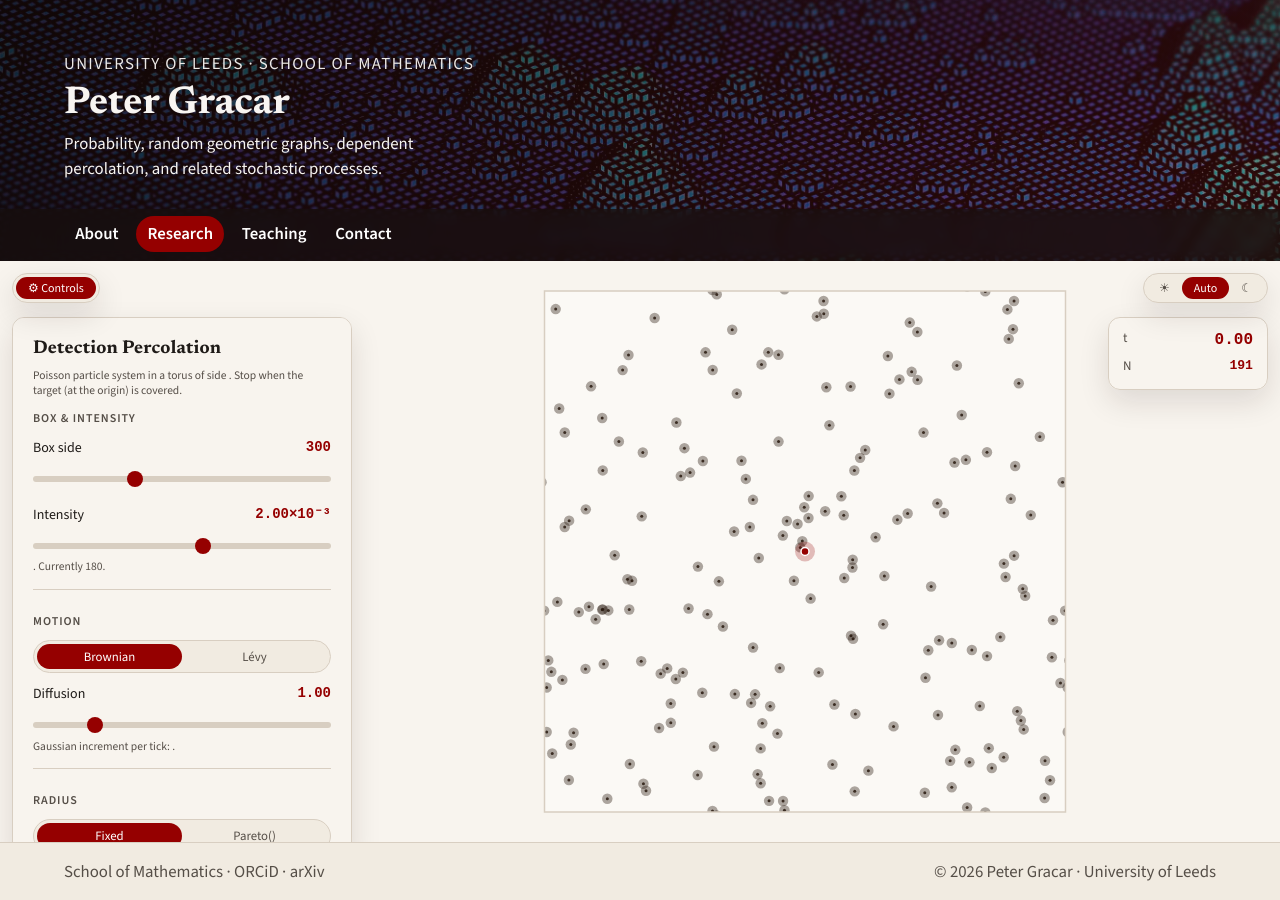
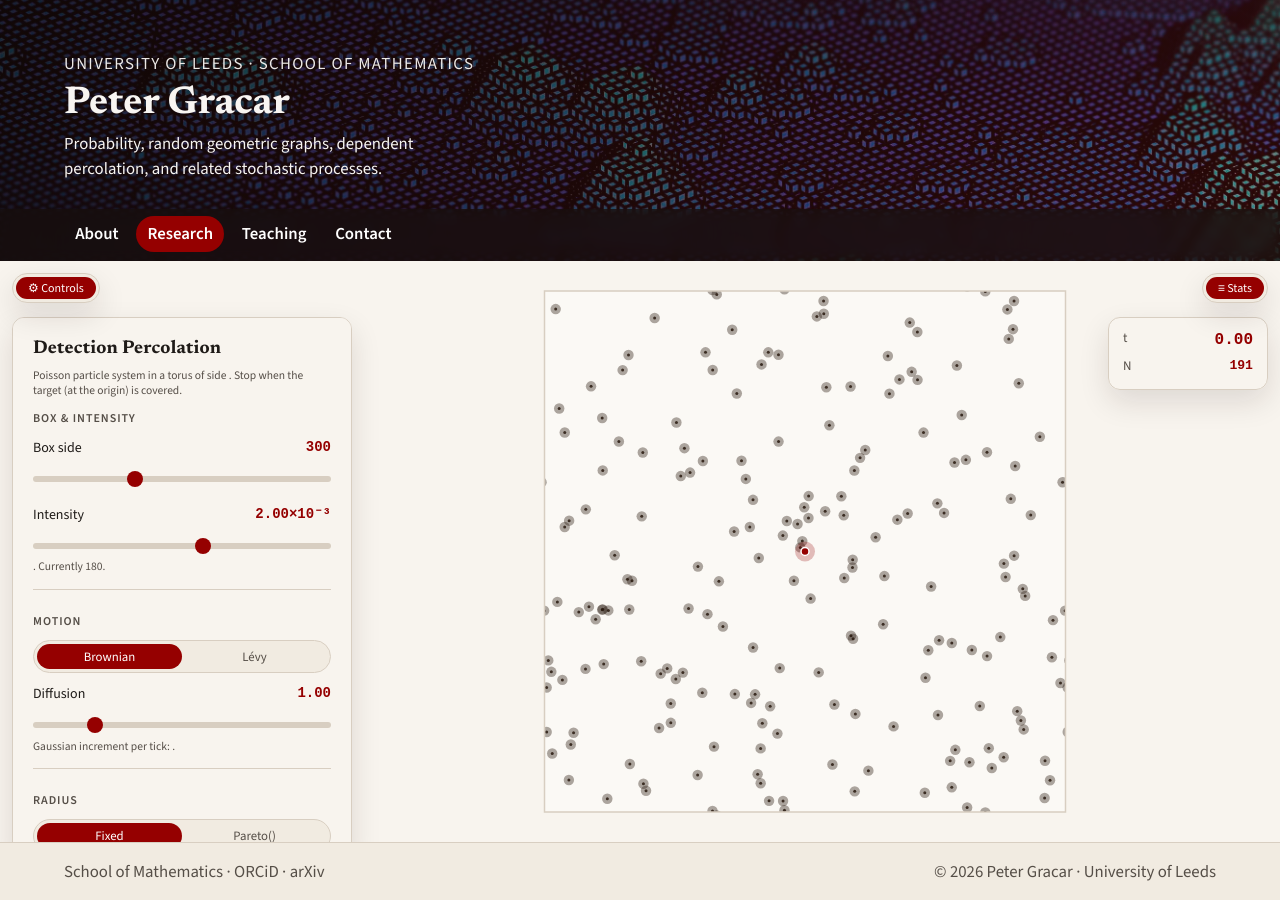
Before and after one commit to PeterGracar/PeterGracar.github.io, a Jekyll site: the page built from simulations/detection-percolation.html, in a window 1280 px wide. Built offline with Jekyll 4.4.1, drawn with Linux system fonts in a browser that asks for light colours; nearby versions of some CDN libraries.

Commit message:
Make detection-percolation embedded consistent with other sims
Strip the custom theme toggle and the html[data-theme] overrides from
the embedded variant so it inherits the website's theme via
prefers-color-scheme, matching contact-process.html and
levy-vs-bm.html.

Replace the theme pill with a Stats pill that toggles the #overlay
open/closed, so on narrow screens users can dismiss the stats panel
when it competes with the controls for vertical space. Collapse the
two separate toggle IIFEs into a single generic wire() helper.

The standalone variant keeps its theme toggle — that file is
distributed independently for offline/presentation use.

```diff
--- a/simulations/detection-percolation.html
+++ b/simulations/detection-percolation.html
@@ -40,30 +40,6 @@ mathjax: true
         --shadow-soft: 0 12px 30px rgba(0, 0, 0, 0.28);
       }
     }
-    html[data-theme="light"] {
-      --color-bg: #f8f4ee;
-      --color-surface: #ffffff;
-      --color-surface-soft: #f1ebe1;
-      --color-text: #1f1b18;
-      --color-text-muted: #554e47;
-      --color-border: #d8cec1;
-      --color-accent: #950000;
-      --color-accent-strong: #6f0000;
-      --color-accent-soft: #cf6a54;
-      --shadow-soft: 0 12px 30px rgba(34, 20, 15, 0.12);
-    }
-    html[data-theme="dark"] {
-      --color-bg: #111216;
-      --color-surface: #1a1e24;
-      --color-surface-soft: #232831;
-      --color-text: #ece4d9;
-      --color-text-muted: #b7afa3;
-      --color-border: #3a4049;
-      --color-accent: #ff7558;
-      --color-accent-strong: #ff9f87;
-      --color-accent-soft: #ff9f87;
-      --shadow-soft: 0 12px 30px rgba(0, 0, 0, 0.28);
-    }
 
     /* ── Simulation colour tokens ── */
     :root {
@@ -91,30 +67,6 @@ mathjax: true
         --dp-target-ring:  rgba(255, 117, 88, 0.35);
         --dp-trail:        rgba(255, 117, 88, 0.55);
       }
-    }
-    html[data-theme="light"] {
-      --dp-panel-bg:     rgba(248, 244, 238, 0.93);
-      --dp-box-fill:     rgba(255, 255, 255, 0.4);
-      --dp-particle:     rgba(40, 25, 15, 0.38);
-      --dp-particle-core:rgba(40, 25, 15, 0.85);
-      --dp-edge:         rgba(40, 25, 15, 0.22);
-      --dp-big-comp:     rgba(207, 106, 84, 0.38);
-      --dp-big-comp-core:#950000;
-      --dp-target:       #950000;
-      --dp-target-ring:  rgba(149, 0, 0, 0.25);
-      --dp-trail:        rgba(149, 0, 0, 0.5);
-    }
-    html[data-theme="dark"] {
-      --dp-panel-bg:     rgba(26, 30, 36, 0.93);
-      --dp-box-fill:     rgba(35, 40, 49, 0.55);
-      --dp-particle:     rgba(226, 232, 240, 0.30);
-      --dp-particle-core:rgba(236, 228, 217, 0.90);
-      --dp-edge:         rgba(226, 232, 240, 0.25);
-      --dp-big-comp:     rgba(255, 159, 135, 0.38);
-      --dp-big-comp-core:#ff7558;
-      --dp-target:       #ff7558;
-      --dp-target-ring:  rgba(255, 117, 88, 0.35);
-      --dp-trail:        rgba(255, 117, 88, 0.55);
     }
 
     /* ── Full-bleed layout ── */
@@ -262,7 +214,7 @@ mathjax: true
     #top-bar > * { pointer-events: auto; }
 
     #dp-toggle,
-    #theme-toggle {
+    #stats-toggle {
       display: flex; gap: 0;
       background: var(--color-surface-soft);
       border: 1px solid var(--color-border);
@@ -271,7 +223,7 @@ mathjax: true
       font-family: var(--font-body);
     }
     #dp-toggle button,
-    #theme-toggle button {
+    #stats-toggle button {
       border: none; background: transparent; cursor: pointer;
       padding: 4px 12px; border-radius: 999px;
       font-size: 0.75rem; color: var(--color-text-muted);
@@ -280,7 +232,7 @@ mathjax: true
       white-space: nowrap;
     }
     #dp-toggle button.active,
-    #theme-toggle button.active {
+    #stats-toggle button.active {
       background: var(--color-accent);
       color: #fff;
     }
@@ -290,6 +242,7 @@ mathjax: true
 
     /* ── Overlay (hit time / status) ── */
     #overlay {
+      display: none;
       position: absolute; top: 56px; right: 12px;
       background: var(--dp-panel-bg);
       border: 1px solid var(--color-border);
@@ -305,6 +258,7 @@ mathjax: true
       pointer-events: none;
       min-width: 160px;
     }
+    #overlay.is-open { display: block; }
     #overlay .big {
       font-family: monospace;
       color: var(--color-accent);
@@ -341,7 +295,7 @@ mathjax: true
         transform: translateX(-50%);
       }
       #top-bar > #dp-toggle,
-      #top-bar > #theme-toggle {
+      #top-bar > #stats-toggle {
         background: transparent;
         border: none;
         box-shadow: none;
@@ -353,8 +307,10 @@ mathjax: true
         margin-left: 6px;
         padding-left: 6px;
       }
-      #dp-toggle .pill-label { display: none; }
-      #dp-toggle button { padding: 4px 8px; }
+      #dp-toggle .pill-label,
+      #stats-toggle .pill-label { display: none; }
+      #dp-toggle button,
+      #stats-toggle button { padding: 4px 8px; }
       #overlay { top: 62px; right: 8px; left: 8px; min-width: 0; }
     }
   </style>
@@ -367,14 +323,14 @@ mathjax: true
         <span aria-hidden="true">&#9881;</span><span class="pill-label"> Controls</span>
       </button>
     </div>
-    <div id="theme-toggle">
-      <button data-theme="light"  title="Light">&#9728;</button>
-      <button data-theme="system" title="System" class="active">Auto</button>
-      <button data-theme="dark"   title="Dark">&#9790;</button>
+    <div id="stats-toggle" role="group" aria-label="Toggle stats panel">
+      <button id="stats-toggle-btn" type="button" class="active" aria-pressed="true" title="Show or hide the stats panel">
+        <span aria-hidden="true">&#x2261;</span><span class="pill-label"> Stats</span>
+      </button>
     </div>
   </div>
 
-    <div id="overlay">
+    <div id="overlay" class="is-open">
       <div class="stat-row"><span class="stat-label">t</span><span id="ov-t" class="big">0</span></div>
       <div class="stat-row"><span class="stat-label">N</span><span id="ov-n" class="stat-val">0</span></div>
       <div class="stat-row" id="ov-kmax-row" style="display:none"><span class="stat-label">k<sub>max</sub></span><span id="ov-kmax" class="stat-val">0</span></div>
@@ -485,40 +441,21 @@ mathjax: true
 </div>
 
 <script>
-  // ── Theme toggle ───────────────────────────────────────────────────────────
+  // ── Panel toggles (controls + stats) ──────────────────────────────────────
   (function() {
-    function getBtns() { return document.querySelectorAll('#theme-toggle button'); }
-    var saved = (function(){ try { return localStorage.getItem('theme-pref') || 'system'; } catch(e) { return 'system'; } })();
-    function apply(mode) {
-      if (mode === 'light' || mode === 'dark') {
-        document.documentElement.setAttribute('data-theme', mode);
-      } else {
-        document.documentElement.removeAttribute('data-theme');
-      }
-      getBtns().forEach(function(b) { b.classList.toggle('active', b.getAttribute('data-theme') === mode); });
-      try { localStorage.setItem('theme-pref', mode); } catch(e) {}
-    }
-    function init() {
-      getBtns().forEach(function(b) {
-        b.addEventListener('click', function(ev) { ev.stopPropagation(); apply(b.getAttribute('data-theme')); });
-      });
-      apply(saved);
-    }
-    if (document.readyState === 'loading') document.addEventListener('DOMContentLoaded', init);
-    else init();
-  })();
-
-  // ── Controls panel toggle ─────────────────────────────────────────────────
-  (function() {
-    function init() {
-      var btn = document.getElementById('dp-toggle-btn');
-      var panel = document.querySelector('.sim-controls');
+    function wire(btnId, panelSel) {
+      var btn = document.getElementById(btnId);
+      var panel = document.querySelector(panelSel);
       if (!btn || !panel) return;
       btn.addEventListener('click', function() {
         var open = panel.classList.toggle('is-open');
         btn.classList.toggle('active', open);
         btn.setAttribute('aria-pressed', open ? 'true' : 'false');
       });
+    }
+    function init() {
+      wire('dp-toggle-btn', '.sim-controls');
+      wire('stats-toggle-btn', '#overlay');
     }
     if (document.readyState === 'loading') document.addEventListener('DOMContentLoaded', init);
     else init();
```
